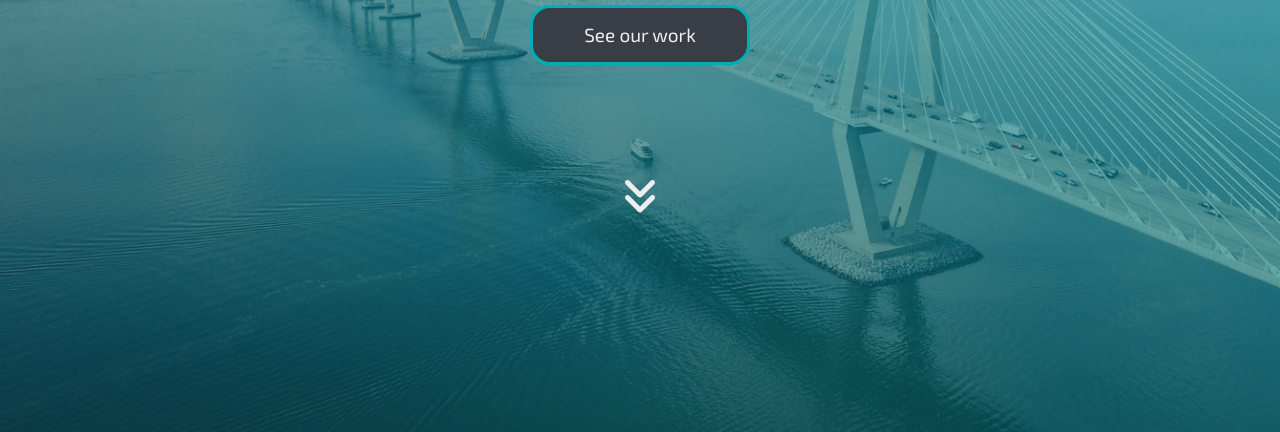
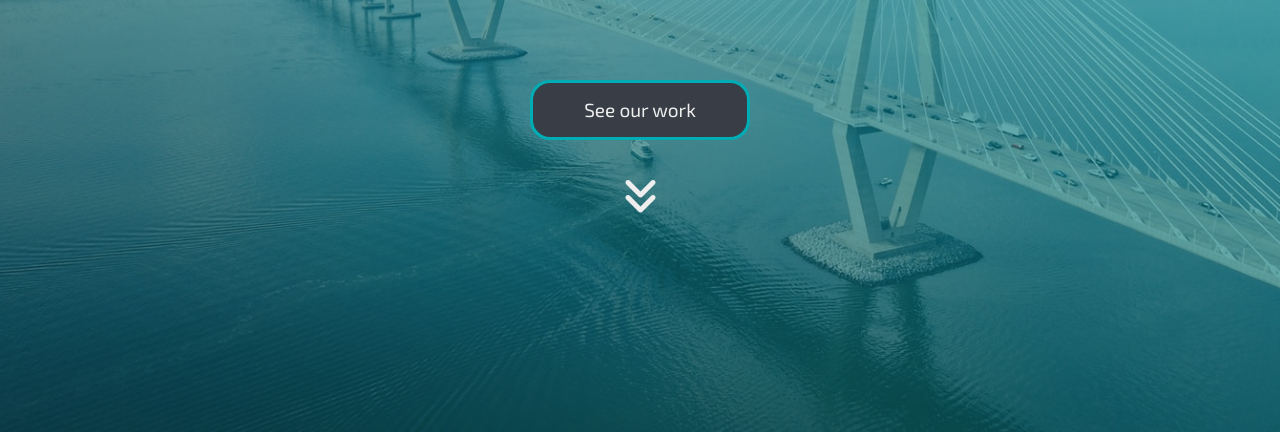
Before and after one commit to hulapyk/Bootopgave, a website: page index.html in a window 1280 px wide. Shown: the part 365-797 px from the top of the page. Drawn offline with nearby package versions, Linux system fonts and the light colour scheme.

Commit message:
COMBINED EFFORTS

```diff
--- a/css/styles.scss
+++ b/css/styles.scss
@@ -7,6 +7,10 @@
 @mixin centerWhiteText(){
     text-align: center;
     color: white;
+}
+
+* {
+    overflow-x: hidden;
 }
 
 body {
@@ -34,6 +38,10 @@ body {
 .headerText {
     @include centerWhiteText();
     margin-top: 200px;
+
+    button{
+        margin-top: 75px;
+    }
 }
 
 .headerButton {
--- a/index.html
+++ b/index.html
@@ -71,9 +71,9 @@
         <h2>We build digital <br>
           products & services</h2>
 
+          <button type="button" class="headerButton">See our work</button>
+
       </div>
-
-      <button type="button" class="headerButton">See our work</button>
 
       <i class="fas fa-angle-double-down headerDownIcon"></i>
 
```
Also changed, not shown: css/styles.css, 1 other file.
